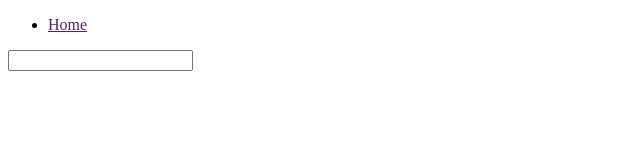
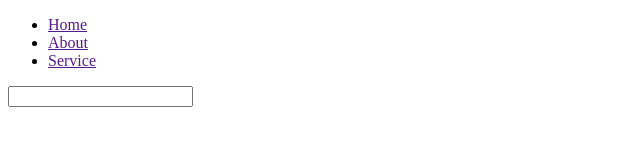
Before and after one commit to oanhnvh86/DN09_BSProject_G2, a plain HTML site: page index.html in a window 1280 px wide. Shown: the whole page, without its empty margins (0-640 px from the left). Drawn offline with Linux system fonts and the light colour scheme.

Commit message:
commit code len dev1

```diff
--- a/index.html
+++ b/index.html
@@ -12,6 +12,8 @@
     <header>
         <ul>
             <li><a href="">Home</a></li>
+            <li><a href="">About</a></li>
+            <li><a href="">Service</a></li>
         </ul>
         <form action="">
             <input type="text">
```
